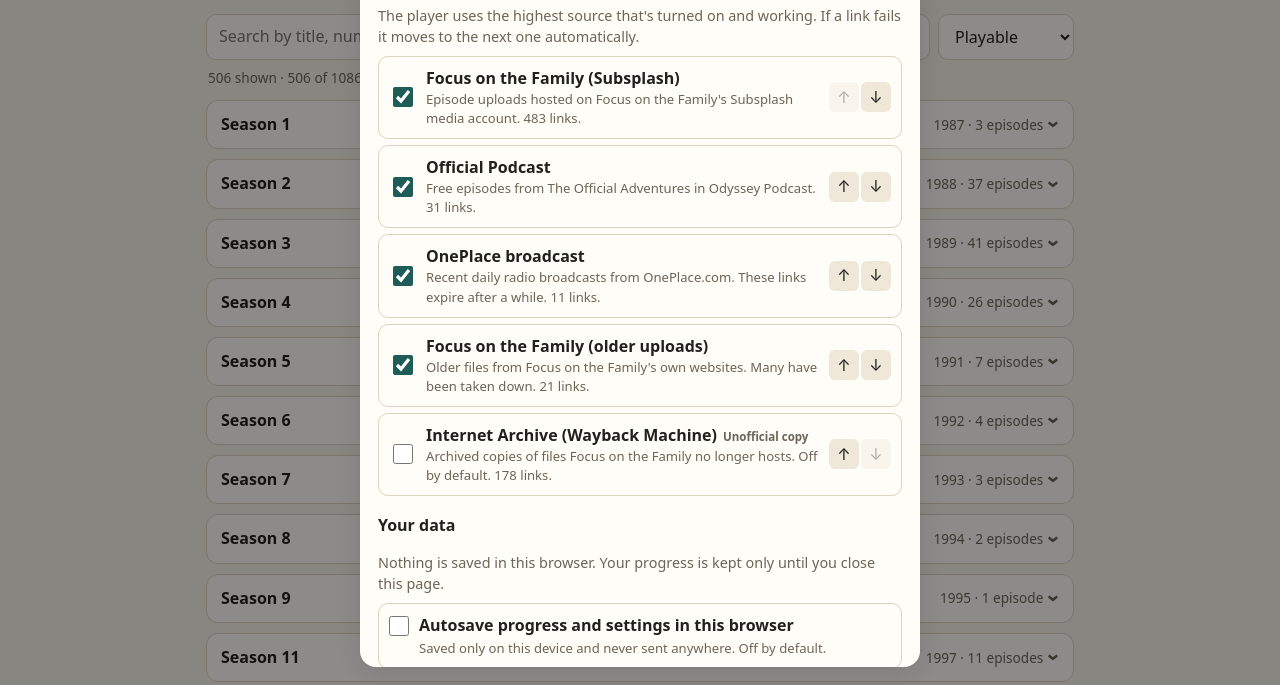
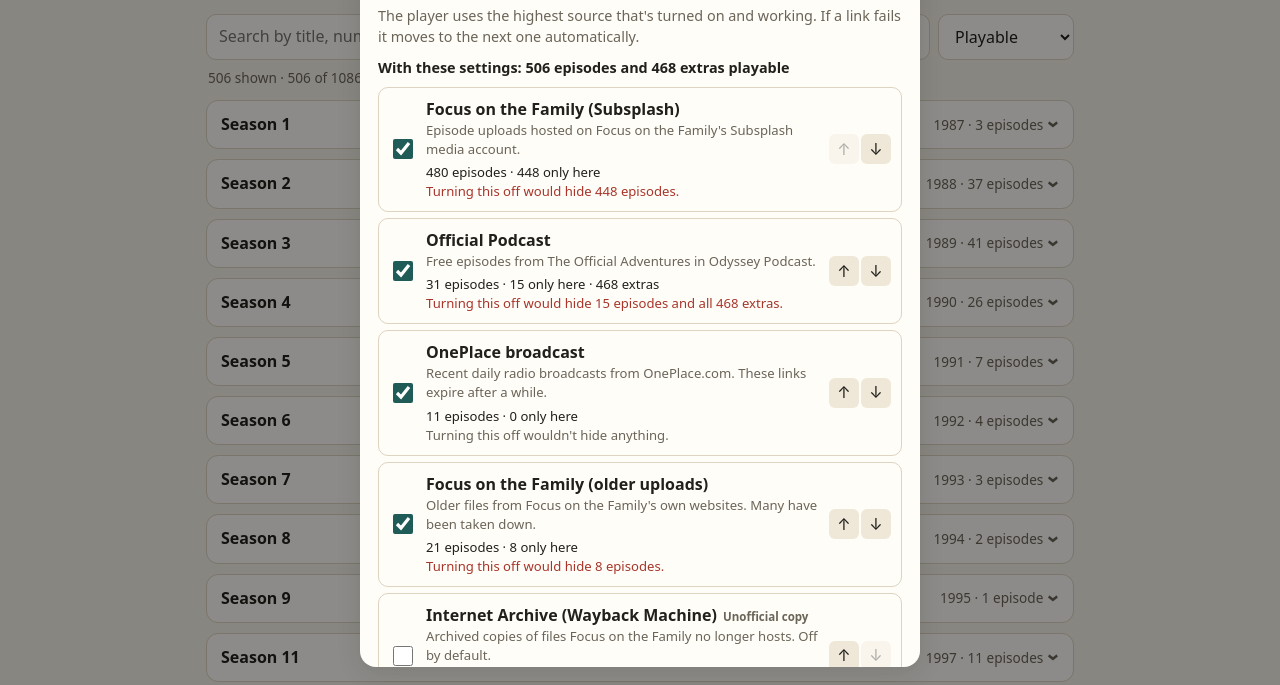
Before and after one commit to luketeal/odyssey, a website: page site/index.html in a window 1280 px wide. Both pictures are taken after a click on the button "Settings". Shown: the part 114-799 px from the top of the page. Drawn offline with Linux system fonts and the light colour scheme.

Commit message:
Show what each source adds or would hide in Settings
Each source row now shows its episodes and extras, how many episodes
only it makes playable, and the effect of flipping its switch ('Turning
this off would hide 448 episodes' / 'Turning this on would add 139
episodes'). A summary line shows how many episodes and extras are
playable with the current switches. Counts use the player's own rules
(sourceImpact in logic.js) and update live as switches change.

Co-Authored-By: Claude Opus 5.5 <noreply@anthropic.com>
Claude-Session: https://claude.ai/code/session_01F9PwV9xeGsUFbsbM3pWo2q

```diff
--- a/site/index.html
+++ b/site/index.html
@@ -137,6 +137,7 @@
       </div>
       <h3>Sources</h3>
       <p class="hint">The player uses the highest source that's turned on and working. If a link fails it moves to the next one automatically.</p>
+      <p class="source-summary" id="source-summary" aria-live="polite"></p>
       <ol id="source-prefs" class="source-prefs"></ol>
       <h3>Your data</h3>
       <p class="hint" id="save-status"></p>
--- a/site/js/app.js
+++ b/site/js/app.js
@@ -1,7 +1,7 @@
 import { store } from './store.js?v=dev';
 import {
   reconcilePrefs, candidates, pickSource, resumePoint, recordPosition,
-  fraction, formatTime, matchesQuery,
+  fraction, formatTime, matchesQuery, sourceImpact,
 } from './logic.js?v=dev';
 
 const $ = (sel, root = document) => root.querySelector(sel);
@@ -638,12 +638,32 @@ dlg.addEventListener('close', () => {
 function renderSourcePrefs() {
   const ol = $('#source-prefs');
   const order = state.prefs.order;
-  const counts = {};
-  for (const ep of state.data.episodes) for (const s of ep.sources) if (s.status !== 'broken') counts[s.source] = (counts[s.source] ?? 0) + 1;
+  const broken = localBroken();
+  const eps = sourceImpact(state.data.episodes, state.prefs, order, broken);
+  const ext = sourceImpact(state.extras, state.prefs, order, broken);
+  const n = (count, one, many = `${one}s`) => `${count} ${count === 1 ? one : many}`;
+  $('#source-summary').textContent = `With these settings: ${n(eps.playable, 'episode')} and ${n(ext.playable, 'extra')} playable`;
+
   ol.replaceChildren(...order.map((id, i) => {
     const s = state.sourceInfo.get(id);
-    const cb = el('input', { type: 'checkbox', checked: state.prefs.enabled[id], 'aria-label': `Use ${s.name}`,
-      onchange: (e) => { state.prefs.enabled[id] = e.target.checked; store.setPrefs(state.prefs); } });
+    const on = state.prefs.enabled[id];
+    const e = eps.bySource[id], x = ext.bySource[id];
+    // What it has (and, when on, what only it covers).
+    const has = [n(e.total, 'episode'), on && e.total ? `${e.onlyHere} only here` : null, x.total ? n(x.total, 'extra') : null].filter(Boolean).join(' · ');
+    // What flipping the switch would change.
+    const lost = [e.onlyHere ? n(e.onlyHere, 'episode') : null, x.onlyHere ? (x.onlyHere === x.total ? `all ${n(x.onlyHere, 'extra')}` : n(x.onlyHere, 'extra')) : null].filter(Boolean);
+    const gained = [e.wouldAdd ? n(e.wouldAdd, 'episode') : null, x.wouldAdd ? n(x.wouldAdd, 'extra') : null].filter(Boolean);
+    const impact = on
+      ? (lost.length ? `Turning this off would hide ${lost.join(' and ')}.` : "Turning this off wouldn't hide anything.")
+      : (gained.length ? `Turning this on would add ${gained.join(' and ')}.` : "Turning this on wouldn't add anything new.");
+
+    const cb = el('input', { type: 'checkbox', checked: on, 'aria-label': `Use ${s.name}`,
+      onchange: (ev) => {
+        state.prefs.enabled[id] = ev.target.checked;
+        store.setPrefs(state.prefs);
+        renderSourcePrefs(); // counts depend on every switch
+        ol.querySelectorAll('li')[i]?.querySelector('input')?.focus();
+      } });
     const move = (d) => {
       const j = i + d;
       [order[i], order[j]] = [order[j], order[i]];
@@ -655,7 +675,9 @@ function renderSourcePrefs() {
       cb,
       el('div', {},
         el('div', { class: 'name' }, s.name, s.official ? null : el('span', { class: 'tag', text: 'Unofficial copy' })),
-        el('div', { class: 'desc', text: `${s.description} ${counts[id] ?? 0} links.` })),
+        el('div', { class: 'desc', text: s.description }),
+        el('div', { class: 'counts', text: has }),
+        el('div', { class: `impact${on && lost.length ? ' warn' : ''}${!on && gained.length ? ' gain' : ''}`, text: impact })),
       el('div', { class: 'order-btns' },
         el('button', { type: 'button', class: 'up', 'aria-label': `Move ${s.name} up`, disabled: i === 0, onclick: () => move(-1), text: '↑' }),
         el('button', { type: 'button', class: 'down', 'aria-label': `Move ${s.name} down`, disabled: i === order.length - 1, onclick: () => move(1), text: '↓' })));
--- a/site/js/logic.js
+++ b/site/js/logic.js
@@ -100,3 +100,31 @@ export function matchesQuery(ep, q) {
   const hay = searchKey(`${ep.code ?? ''} #${ep.code ?? ''} ${ep.title} ${(ep.albums ?? []).join(' ')} ${ep.year ?? ''} ${ep.date ?? ''} ${ep.description ?? ''}`);
   return searchKey(q).split(' ').every((w) => hay.includes(w));
 }
+
+/**
+ * What each source contributes, given the listener's current switches (same rules as the player).
+ * @param items  episodes or extras ({ sources: [{ source, url, status }] })
+ * @returns {{ playable: number, bySource: { [id]: { total, onlyHere, wouldAdd } } }}
+ *   total     items with a usable link from this source
+ *   onlyHere  (source on)  items that only this source makes playable: turning it off hides them
+ *   wouldAdd  (source off) items not playable now that this source would make playable
+ */
+export function sourceImpact(items, prefs, sourceIds, localBroken = {}) {
+  const usable = (s) => s.status !== 'broken' && !localBroken[s.url];
+  const playableWith = (ep, enabled) => ep.sources.some((s) => enabled[s.source] && usable(s));
+  const now = prefs.enabled;
+  const bySource = {};
+  for (const id of sourceIds) {
+    const flipped = { ...now, [id]: !now[id] };
+    let total = 0, onlyHere = 0, wouldAdd = 0;
+    for (const ep of items) {
+      if (ep.sources.some((s) => s.source === id && usable(s))) total++;
+      const before = playableWith(ep, now);
+      const after = playableWith(ep, flipped);
+      if (now[id] && before && !after) onlyHere++;
+      if (!now[id] && !before && after) wouldAdd++;
+    }
+    bySource[id] = { total, onlyHere, wouldAdd };
+  }
+  return { playable: items.filter((ep) => playableWith(ep, now)).length, bySource };
+}
--- a/site/styles.css
+++ b/site/styles.css
@@ -194,6 +194,11 @@ dialog::backdrop { background: rgb(0 0 0 / 0.45); }
 .source-prefs li { display: grid; grid-template-columns: auto 1fr auto; gap: 10px; align-items: center; padding: 10px; border: 1px solid var(--line); border-radius: 10px; }
 .source-prefs .name { font-weight: 600; }
 .source-prefs .desc { color: var(--muted); font-size: 0.82rem; }
+.source-summary { margin: 10px 0 0; font-weight: 600; font-size: 0.9rem; }
+.source-prefs .counts { font-size: 0.82rem; margin-top: 4px; font-variant-numeric: tabular-nums; }
+.source-prefs .impact { font-size: 0.82rem; color: var(--muted); }
+.source-prefs .impact.warn { color: var(--danger); }
+.source-prefs .impact.gain { color: var(--accent); }
 .source-prefs .tag { font-size: 0.72rem; font-weight: 600; color: var(--muted); margin-left: 6px; }
 .source-prefs input[type="checkbox"] { width: 20px; height: 20px; accent-color: var(--accent); }
 .order-btns { display: flex; gap: 2px; }
```
Also changed, not shown: test/player.test.js (+23 -0 lines).
